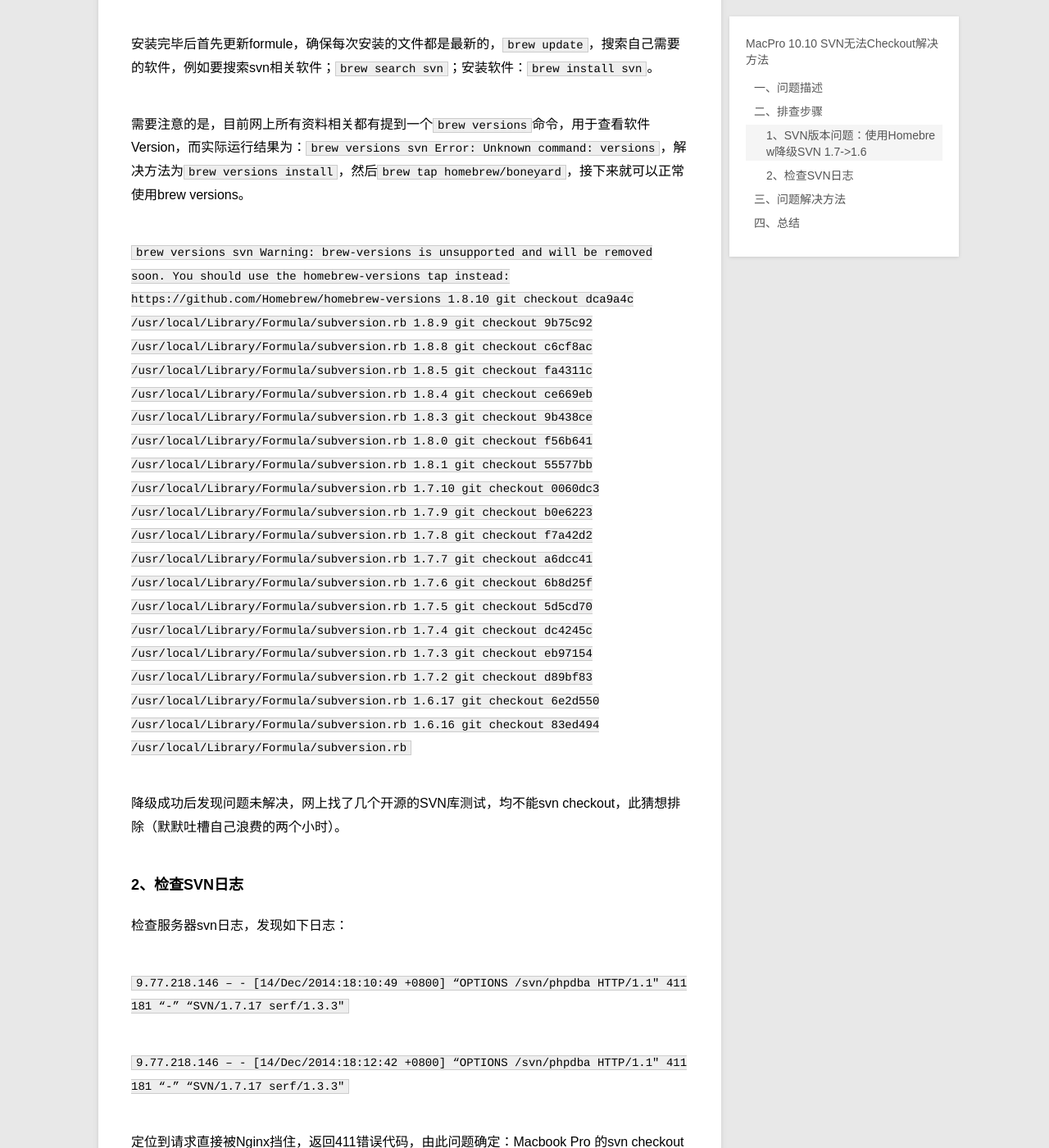
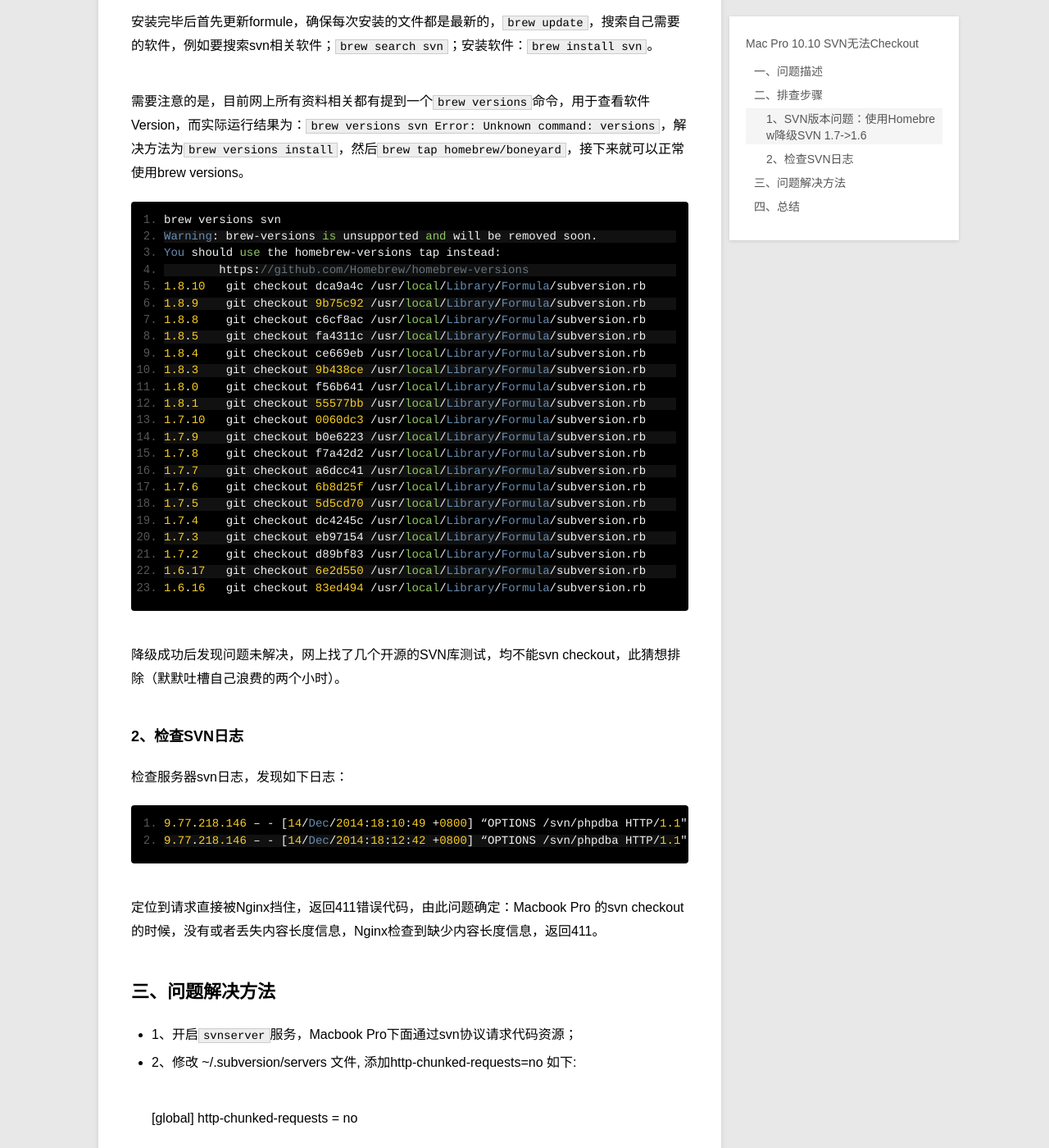
Before and after one commit to geeklive/geeklive.github.io, a Jekyll site: the page built from _posts/2014-12-15-solution-of-svn-checkout-411-error.md, in a window 1280 px wide and 1400 px high, scrolled down 991 px. Shown: the whole window at 82% size. Built offline with Jekyll 4.4.1, drawn with Linux system fonts in a browser that asks for light colours; Markdown is read by kramdown in place of the engine named in the settings; comment, search, counter and statistics services are not loaded; some of the changed text lies outside the part shown.

Commit message:
new blog:solution of svn checkout 411 error

```diff
--- a/_posts/2014-12-15-solution-of-svn-checkout-411-error.md
+++ b/_posts/2014-12-15-solution-of-svn-checkout-411-error.md
@@ -1,6 +1,6 @@
 ---
 layout: post
-title: MacPro 10.10 SVN无法Checkout解决方法
+title: Mac Pro 10.10 SVN无法Checkout
 description: Macbook Pro升级Yosemite后svn checkout代码时，遇到411 Content Length Required的报错，本文详细介绍了排查步骤以及解决方法。
 category: blog
 ---
@@ -19,45 +19,44 @@
 
 我们能够通过终端方便的使用它安装管理苹果没有自带的UNIX相关工具软件,详情可参考[Homebrew官网](http://brew.sh/)，Homebrew使用Ruby脚本，而Mac OS X系统自带Ruby，在Terminal里运行以下命令安装：
 
-``ruby -e "$(curl -fsSL https://raw.githubusercontent.com/Homebrew/install/master/install)"``
+	ruby -e "$(curl -fsSL https://raw.githubusercontent.com/Homebrew/install/master/install)"
 
 安装完毕后首先更新formule，确保每次安装的文件都是最新的，`` brew update``，搜索自己需要的软件，例如要搜索svn相关软件；``brew search svn``；安装软件：``brew install svn``。
 
 需要注意的是，目前网上所有资料相关都有提到一个`brew versions`命令，用于查看软件Version，而实际运行结果为：`brew versions svn   Error: Unknown command: versions`，解决方法为`brew versions install`，然后`brew tap homebrew/boneyard`，接下来就可以正常使用brew versions。
 
-``brew versions svn
-Warning: brew-versions is unsupported and will be removed soon.
-You should use the homebrew-versions tap instead:
-  https://github.com/Homebrew/homebrew-versions
-1.8.10   git checkout dca9a4c /usr/local/Library/Formula/subversion.rb
-1.8.9    git checkout 9b75c92 /usr/local/Library/Formula/subversion.rb
-1.8.8    git checkout c6cf8ac /usr/local/Library/Formula/subversion.rb
-1.8.5    git checkout fa4311c /usr/local/Library/Formula/subversion.rb
-1.8.4    git checkout ce669eb /usr/local/Library/Formula/subversion.rb
-1.8.3    git checkout 9b438ce /usr/local/Library/Formula/subversion.rb
-1.8.0    git checkout f56b641 /usr/local/Library/Formula/subversion.rb
-1.8.1    git checkout 55577bb /usr/local/Library/Formula/subversion.rb
-1.7.10   git checkout 0060dc3 /usr/local/Library/Formula/subversion.rb
-1.7.9    git checkout b0e6223 /usr/local/Library/Formula/subversion.rb
-1.7.8    git checkout f7a42d2 /usr/local/Library/Formula/subversion.rb
-1.7.7    git checkout a6dcc41 /usr/local/Library/Formula/subversion.rb
-1.7.6    git checkout 6b8d25f /usr/local/Library/Formula/subversion.rb
-1.7.5    git checkout 5d5cd70 /usr/local/Library/Formula/subversion.rb
-1.7.4    git checkout dc4245c /usr/local/Library/Formula/subversion.rb
-1.7.3    git checkout eb97154 /usr/local/Library/Formula/subversion.rb
-1.7.2    git checkout d89bf83 /usr/local/Library/Formula/subversion.rb
-1.6.17   git checkout 6e2d550 /usr/local/Library/Formula/subversion.rb
-1.6.16   git checkout 83ed494 /usr/local/Library/Formula/subversion.rb``
+	brew versions svn
+	Warning: brew-versions is unsupported and will be removed soon.
+	You should use the homebrew-versions tap instead:
+  	https://github.com/Homebrew/homebrew-versions
+	1.8.10   git checkout dca9a4c /usr/local/Library/Formula/subversion.rb
+	1.8.9    git checkout 9b75c92 /usr/local/Library/Formula/subversion.rb
+	1.8.8    git checkout c6cf8ac /usr/local/Library/Formula/subversion.rb
+	1.8.5    git checkout fa4311c /usr/local/Library/Formula/subversion.rb
+	1.8.4    git checkout ce669eb /usr/local/Library/Formula/subversion.rb
+	1.8.3    git checkout 9b438ce /usr/local/Library/Formula/subversion.rb
+	1.8.0    git checkout f56b641 /usr/local/Library/Formula/subversion.rb
+	1.8.1    git checkout 55577bb /usr/local/Library/Formula/subversion.rb
+	1.7.10   git checkout 0060dc3 /usr/local/Library/Formula/subversion.rb
+	1.7.9    git checkout b0e6223 /usr/local/Library/Formula/subversion.rb
+	1.7.8    git checkout f7a42d2 /usr/local/Library/Formula/subversion.rb
+	1.7.7    git checkout a6dcc41 /usr/local/Library/Formula/subversion.rb
+	1.7.6    git checkout 6b8d25f /usr/local/Library/Formula/subversion.rb
+	1.7.5    git checkout 5d5cd70 /usr/local/Library/Formula/subversion.rb
+	1.7.4    git checkout dc4245c /usr/local/Library/Formula/subversion.rb
+	1.7.3    git checkout eb97154 /usr/local/Library/Formula/subversion.rb
+	1.7.2    git checkout d89bf83 /usr/local/Library/Formula/subversion.rb
+	1.6.17   git checkout 6e2d550 /usr/local/Library/Formula/subversion.rb
+	1.6.16   git checkout 83ed494 /usr/local/Library/Formula/subversion.rb
 
 降级成功后发现问题未解决，网上找了几个开源的SVN库测试，均不能svn checkout，此猜想排除（默默吐槽自己浪费的两个小时）。
 
 ### 2、检查SVN日志
 检查服务器svn日志，发现如下日志：
 
-``9.77.218.146 – - [14/Dec/2014:18:10:49 +0800] “OPTIONS /svn/phpdba HTTP/1.1″ 411 181 “-” “SVN/1.7.17 serf/1.3.3″``
+	9.77.218.146 – - [14/Dec/2014:18:10:49 +0800] “OPTIONS /svn/phpdba HTTP/1.1″ 411 181 “-” “SVN/1.7.17 serf/1.3.3″``
+	9.77.218.146 – - [14/Dec/2014:18:12:42 +0800] “OPTIONS /svn/phpdba HTTP/1.1″ 411 18z “-” “SVN/1.7.17 serf/1.3.3″
 
-``9.77.218.146 – - [14/Dec/2014:18:12:42 +0800] “OPTIONS /svn/phpdba HTTP/1.1″ 411 181 “-” “SVN/1.7.17 serf/1.3.3″
-``
 
 定位到请求直接被Nginx挡住，返回411错误代码，由此问题确定：Macbook Pro 的svn checkout的时候，没有或者丢失内容长度信息，Nginx检查到缺少内容长度信息，返回411。
 
@@ -65,8 +64,8 @@
 * 1、开启`svnserver`服务，Macbook Pro下面通过svn协议请求代码资源；
 * 2、修改 ~/.subversion/servers 文件, 添加http-chunked-requests=no 如下:
 
-``[global]
-http-chunked-requests = no ``
+	[global]
+	http-chunked-requests = no
 
 ## 四、总结
 SVN坑好多，还是Git好用 T_T。
```
